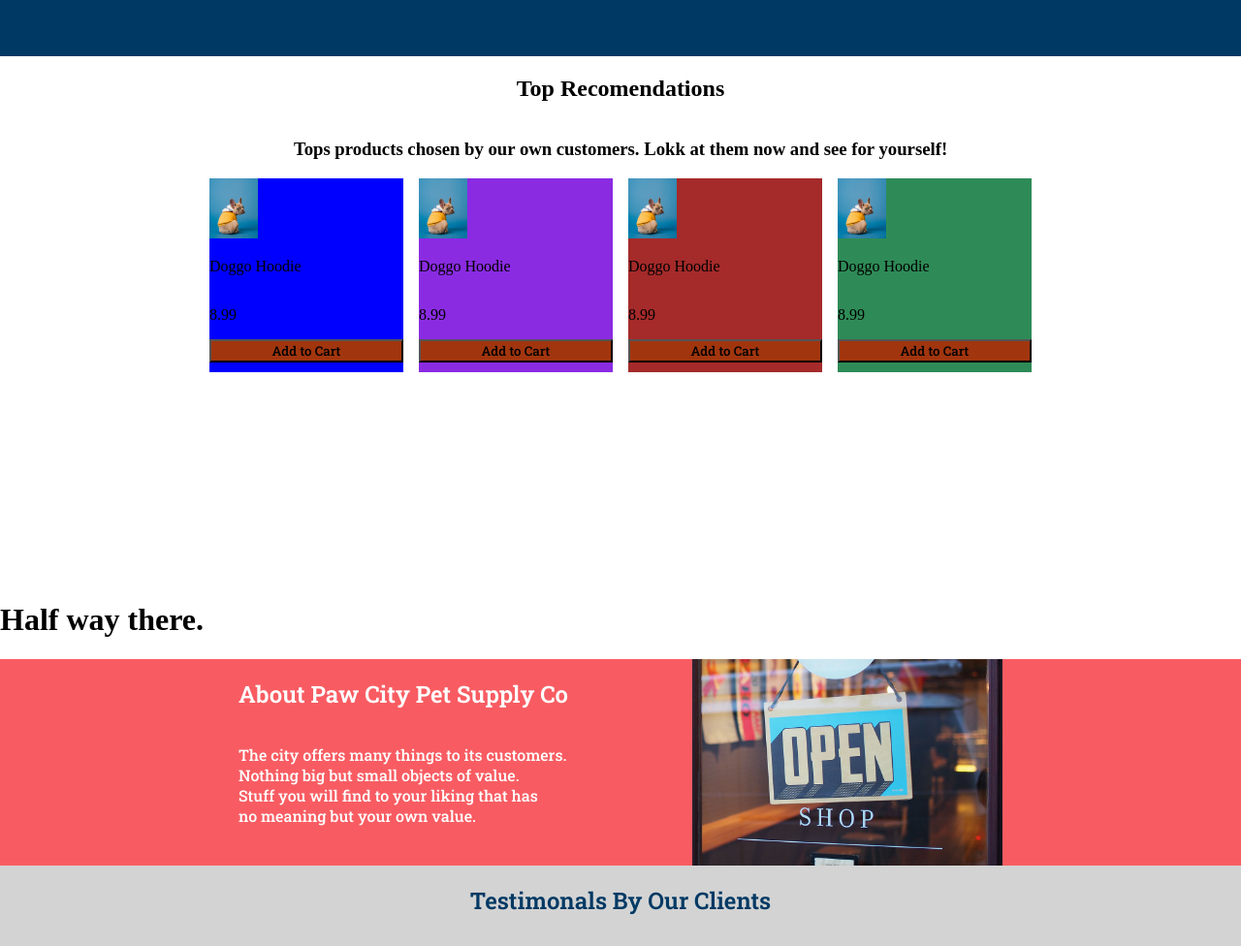
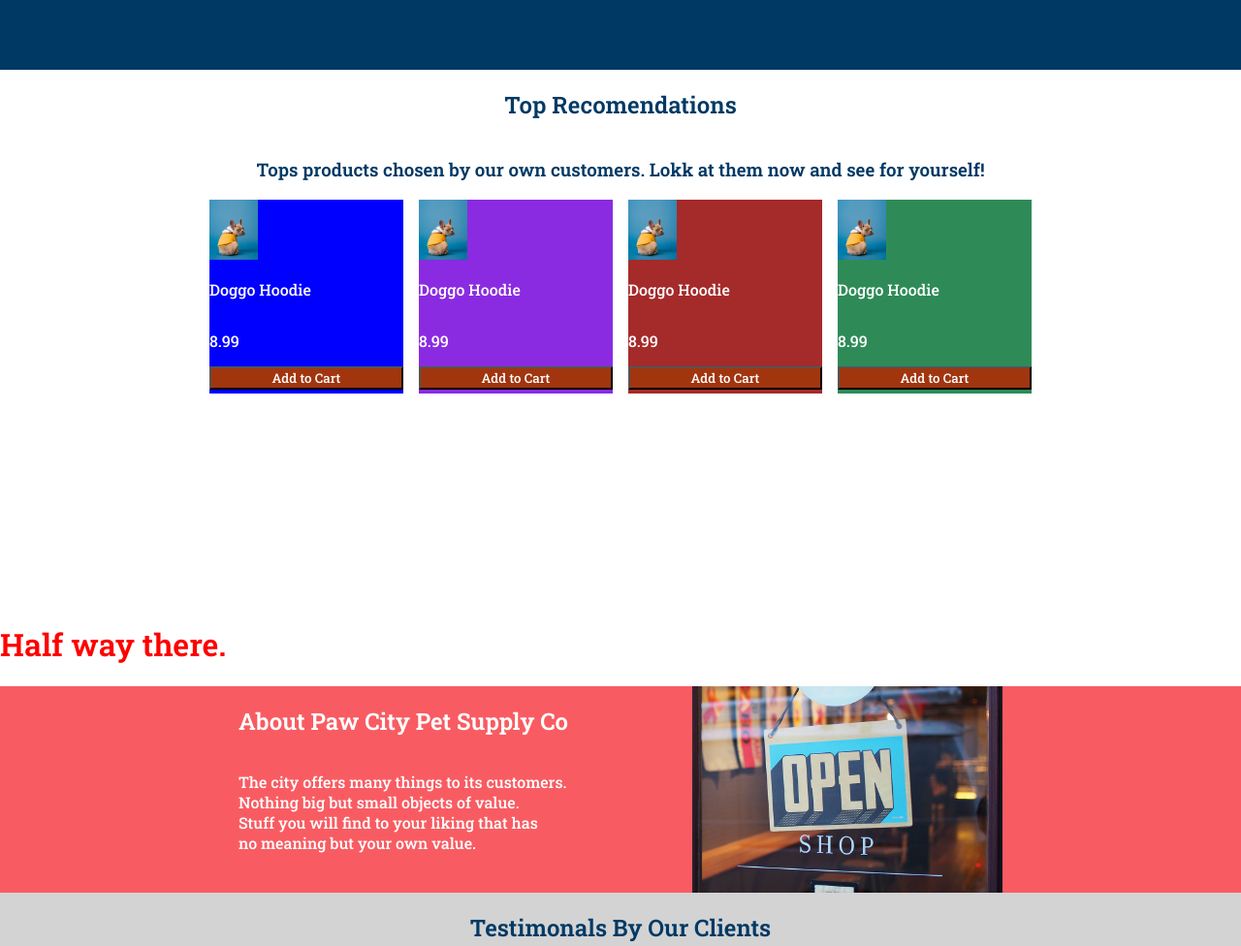
Before and after one commit to nubbie32/FInal-project-code-louisville, a plain HTML site: page index.html in a window 1280 px wide. Shown: the part 1725-2701 px from the top of the page at 97% size. Drawn offline with Linux system fonts and the light colour scheme.

Commit message:
tablet is better

```diff
--- a/index.html
+++ b/index.html
@@ -73,14 +73,14 @@
 
         <section class="cute">
 
-            <h1 class="pup" class="cute1">The best care for your little one</h1>
+            <h1 class="pup cute1">The best care for your little one</h1>
 
-            <p class="pup" class="cute2">Dog houses, cat houses, fish houses, bird houses and so <br> much more. Care
+            <p class="pup cute2">Dog houses, cat houses, fish houses, bird houses and so <br> much more. Care
                 for the
                 little ones like they
                 deserve it.</p>
 
-            <button type="submit" class="pup1" class="cute3">Schedule</button>
+            <button type="submit" class="pup1 cute3">Schedule</button>
 
             <img class="puppy" src="images/puppy-hero-bg.jpg" alt="cute">
 
@@ -163,9 +163,9 @@
 
         <section class="recommendations">
 
-            <h2 class="buy" class="fonts">Top Recomendations</h2>
+            <h2 class="buy fonts1">Top Recomendations</h2>
 
-            <h3 class="buy" class="fonts">Tops products chosen by our own customers. Lokk at them now and see for
+            <h3 class="buy fonts1">Tops products chosen by our own customers. Lokk at them now and see for
                 yourself!</h3>
 
             <div class="test">
@@ -180,11 +180,11 @@
 
                     <div class="price">
 
-                        <p>Doggo Hoodie</p>
+                        <p class="fonts">Doggo Hoodie</p>
 
-                        <p>8.99</p>
+                        <p class="fonts">8.99</p>
 
-                        <button id="submit" type="submit" class="submit-button" class="fonts">Add to Cart</button>
+                        <button id="submit" type="submit" class="submit-button fonts">Add to Cart</button>
 
                     </div>
 
@@ -200,11 +200,11 @@
 
                     <div class="price">
 
-                        <p>Doggo Hoodie</p>
+                        <p class="fonts">Doggo Hoodie</p>
 
-                        <p>8.99</p>
+                        <p class="fonts">8.99</p>
 
-                        <button id="submit" type="submit" class="submit-button" class="fonts">Add to Cart</button>
+                        <button id="submit" type="submit" class="submit-button fonts">Add to Cart</button>
 
                     </div>
 
@@ -220,11 +220,11 @@
 
                     <div class="price">
 
-                        <p>Doggo Hoodie</p>
+                        <p class="fonts">Doggo Hoodie</p>
 
-                        <p>8.99</p>
+                        <p class="fonts">8.99</p>
 
-                        <button id="submit" type="submit" class="submit-button" class="fonts">Add to Cart</button>
+                        <button id="submit" type="submit" class="submit-button fonts">Add to Cart</button>
 
                     </div>
 
@@ -240,11 +240,11 @@
 
                     <div class="price">
 
-                        <p>Doggo Hoodie</p>
+                        <p class="fonts">Doggo Hoodie</p>
 
-                        <p>8.99</p>
+                        <p class="fonts">8.99</p>
 
-                        <button id="submit" type="submit" class="submit-button" class="fonts">Add to Cart</button>
+                        <button id="submit" type="submit" class="submit-button fonts">Add to Cart</button>
 
                     </div>
 
@@ -254,7 +254,7 @@
 
         </section>
 
-        <h1 id="middle" class="fonts">Here it is</h1>
+        <h1 id="middle" class="fonts fin">Here it is</h1>
 
         <section class="about">
 
@@ -367,7 +367,7 @@
 
     <footer class="done">Copyright 2022 PAW CITY CORP</footer>
 
-    <h1 id="end" class="fonts">Here it is</h1>
+    <h1 id="end" class="fonts fin">Here it is</h1>
 
     <script>
         let hamburger = document.querySelector('.hamburger');
--- a/tablet.css
+++ b/tablet.css
@@ -53,7 +53,7 @@
 
   .textbox {
     border-style: solid;
-    border-radius: 10%;
+    border-radius: 15%;
     font-size: 30px;
     margin-top: 20%;
   }
@@ -280,6 +280,12 @@
     flex-direction: column;
   }
 
+  .fonts {
+    font-family: 'Roboto', sans-serif;
+    font-family: 'Roboto Slab', serif;
+    color: white;
+  }
+
   .cool-dog {
     height: 70%;
     margin-left: 25%;
@@ -290,6 +296,12 @@
     flex-direction: column;
     align-items: center;
 
+  }
+
+  .fonts1 {
+    font-family: 'Roboto', sans-serif;
+    font-family: 'Roboto Slab', serif;
+    color: #003964;
   }
 
   .test {
@@ -418,6 +430,12 @@
     font-family: 'Roboto Slab', serif;
   }
 
+  .last-button {
+    background-color: orangered;
+    width: 100%;
+    margin-top: 10%;
+  }
+
   footer {
     background-color: #39B173;
     display: flex;
@@ -427,6 +445,12 @@
     font-family: 'Roboto Slab', serif;
   }
 
+  .fin {
+    font-family: 'Roboto', sans-serif;
+    font-family: 'Roboto Slab', serif;
+    color: red;
+  }
+
 
 
 
```
